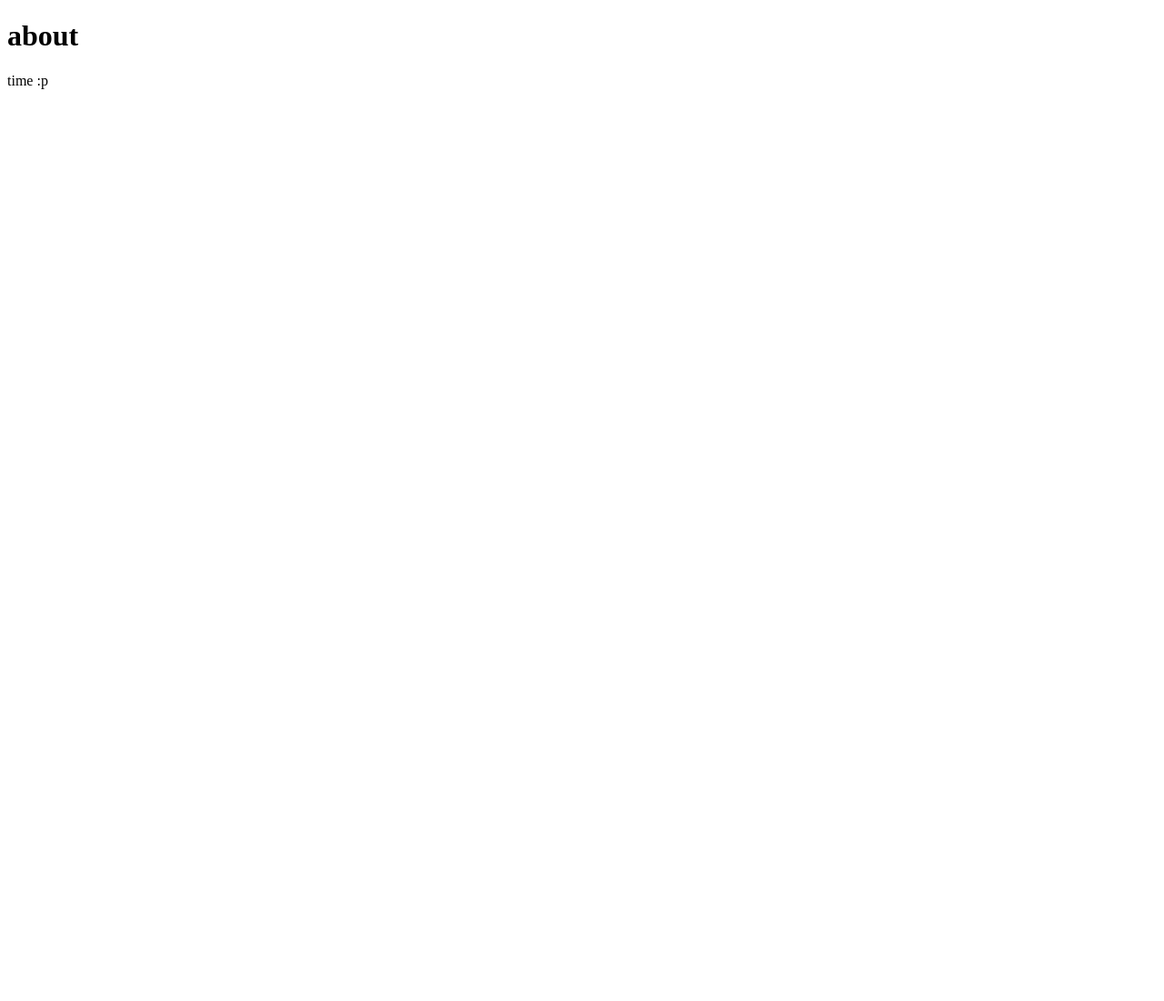
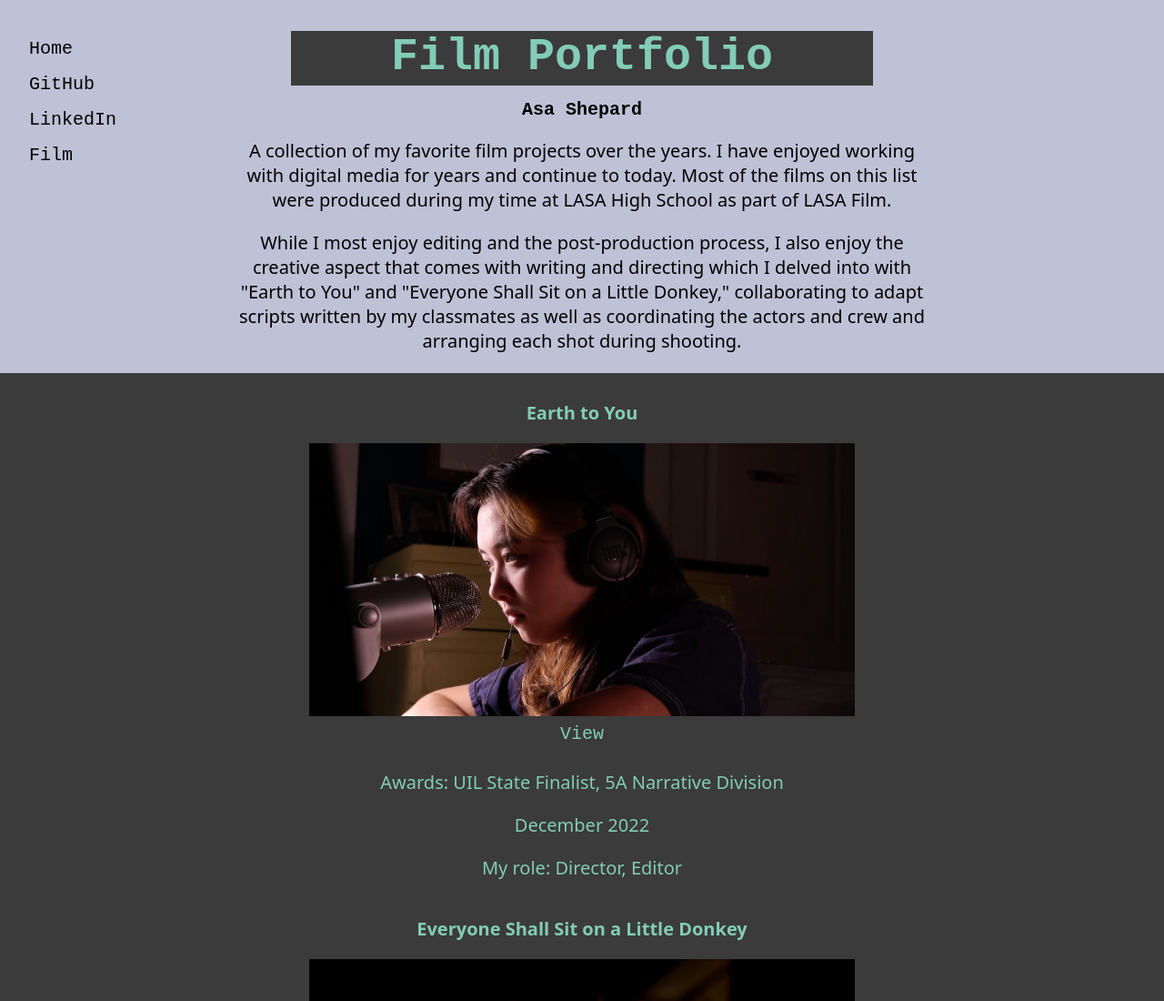
Before and after one commit to asashepard/personal-webpage, a plain HTML site: page public/filmography.html in a window 1280 px wide. Shown: the top 1100 px of the page at 91% size. Before the commit the page ends 800 px from the top, so only its background shows below. Drawn offline with Linux system fonts and the light colour scheme.

Commit message:
Add film page

```diff
--- a/public/filmography.html
+++ b/public/filmography.html
@@ -1,10 +1,59 @@
 <!DOCTYPE html>
-<html>
-<body>
+<html lang="en">
+<head>
+<title>Asa Shepard: Film</title>
+<link rel="shortcut icon" type="image/ico" href="resources/cow.ico"/>
+<meta charset="UTF-8">
+<meta name="viewport" content="width=device-width, initial-scale=1">
+<link rel="stylesheet" href="style.css">
+</head>
+<body style="background-color: #BFC1D6;">
 
-<h1>about</h1>
+<ul>
+    <li><a href="index.html">Home</a></li>
+    <li><a href="http://github.com/asashepard">GitHub</a></li>
+    <li><a href="http://linkedin.com/in/asa-shepard">LinkedIn</a></li>
+    <li><a href="filmography.html">Film</a></li>
+</ul>
 
-<p>time :p</p>
+<div class="center" style="width: 50%; height: 60px;">
+    <h1 style="color: #83CCB5; vertical-align: middle;">Film Portfolio</h1>
+</div>
+<h3 style="margin-top: 15px;">Asa Shepard</h3>
+
+<p>A collection of my favorite film projects over the years. I have enjoyed working with digital media for years and continue to today. Most of the films on this list were produced during my time at LASA High School as part of LASA Film.</p>
+<p>While I most enjoy editing and the post-production process, I also enjoy the creative aspect that comes with writing and directing which I delved into with "Earth to You" and "Everyone Shall Sit on a Little Donkey," collaborating to adapt scripts written by my classmates as well as coordinating the actors and crew and arranging each shot during shooting.</p>
+
+<div class="center" style="width: 100%; padding-top: 10px; padding-bottom: 10px; margin-top: 22px; background-color: #3B3B3B; color: #83CCB5;">
+    <div>
+        <p style="text-align: center; font-weight: bold;">Earth to You</p>
+        <div id="middle"><img src="resources/earthtoyou.jpg" width="600" height="300"></div>
+        <div id="middle"><a id="button" href="https://vimeo.com/790593284">View</a></div>
+        <p style="text-align: center;">Awards: UIL State Finalist, 5A Narrative Division</p>
+        <p style="text-align: center;">December 2022</p>
+        <p style="text-align: center;">My role: Director, Editor</p>
+
+        <p style="text-align: center; font-weight: bold; padding-top: 20px;">Everyone Shall Sit on a Little Donkey</p>
+        <div id="middle"><img src="resources/everyoneshallsit.jpg" width="600" height="300"></div>
+        <div id="middle"><a id="button" href="https://vimeo.com/669496330">View</a></div>
+        <p style="text-align: center;">Awards: UIL Round 2 Qualifier, 5A Narrative Division</p>
+        <p style="text-align: center;">January 2022</p>
+        <p style="text-align: center;">My role: Producer, Editor*</p>
+        <p style="text-align: center;">*this film was particularly fun to edit because we didn't record any sound on-set, so I engineered/sourced and synced every sound present in the finished product to the footage!</p>
+
+        <p style="text-align: center; font-weight: bold; padding-top: 20px;">Buddy Film</p>
+        <div id="middle"><img src="resources/buddyfilm.jpg" width="600" height="300"></div>
+        <div id="middle"><a id="button" href="https://drive.google.com/file/d/1e55xkhF8NuzyZBHnWOsRtdb1TRqDGCih/view?usp=sharing">View</a></div>
+        <p style="text-align: center;">April 2023</p>
+        <p style="text-align: center;">My role: Editor, Boom Operator/Sound Recordist</p>
+
+        <p style="text-align: center; font-weight: bold; padding-top: 20px;">A Healthy Learning Environment</p>
+        <div id="middle"><img src="resources/healthylearning.jpg" width="600" height="300"></div>
+        <div id="middle"><a id="button" href="https://vimeo.com/825620758">View</a></div>
+        <p style="text-align: center;">April 2023</p>
+        <p style="text-align: center;">My role: Editor</p>
+    </div>
+</div>
 
 </body>
 </html>
--- a/public/style.css
+++ b/public/style.css
@@ -21,7 +21,21 @@ ul {
     position: absolute;
 }
 
-li a {
+#button {
+    display: block;
+    color: #83CCB5;
+    font-size: 20px;
+    font-family: Andale Mono, monospace;
+    padding: 8px 12px;
+    width: fit-content;
+}
+
+#button:hover {
+    background-color: #83CCB5;
+    color: #3B3B3B;
+}
+
+ul li a {
     display: block;
     color: #000;
     font-size: 20px;
@@ -31,7 +45,7 @@ li a {
     width: fit-content;
 }
 
-li a:hover {
+ul li a:hover {
     background-color: #3B3B3B;
     color: #83CCB5;
 }
@@ -66,3 +80,5 @@ p {
     margin: auto;
     background-color: #3B3B3B;
 }
+
+#middle{display: flex; justify-content: center;}
```
Also changed, not shown: public/index.html (+7 -4 lines), public/resources/buddyfilm.jpg (added), public/resources/earthtoyou.jpg (added), public/resources/everyoneshallsit.jpg (added), public/resources/healthylearning.jpg (added).
